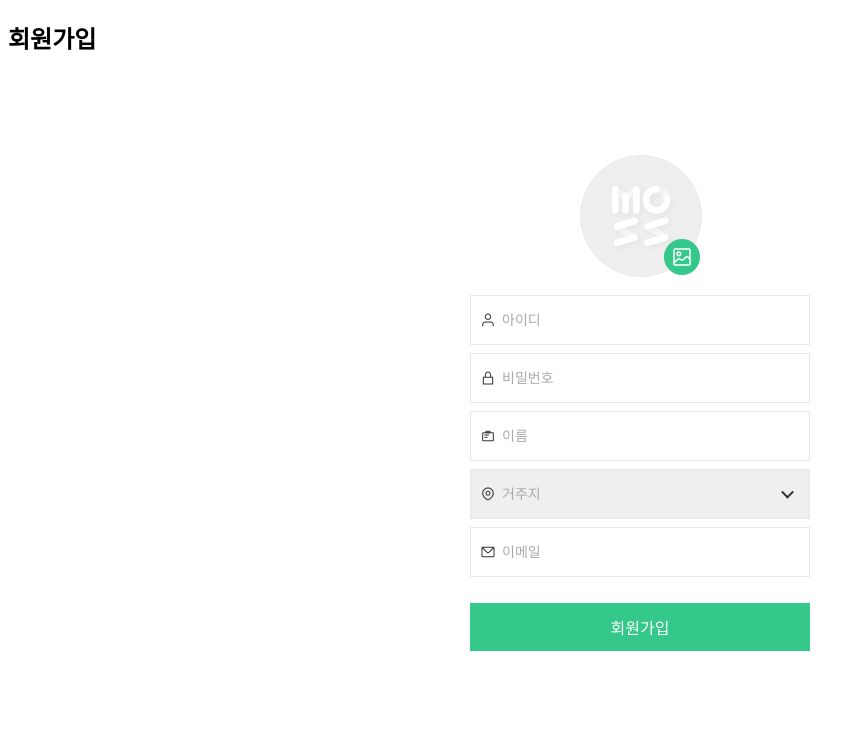
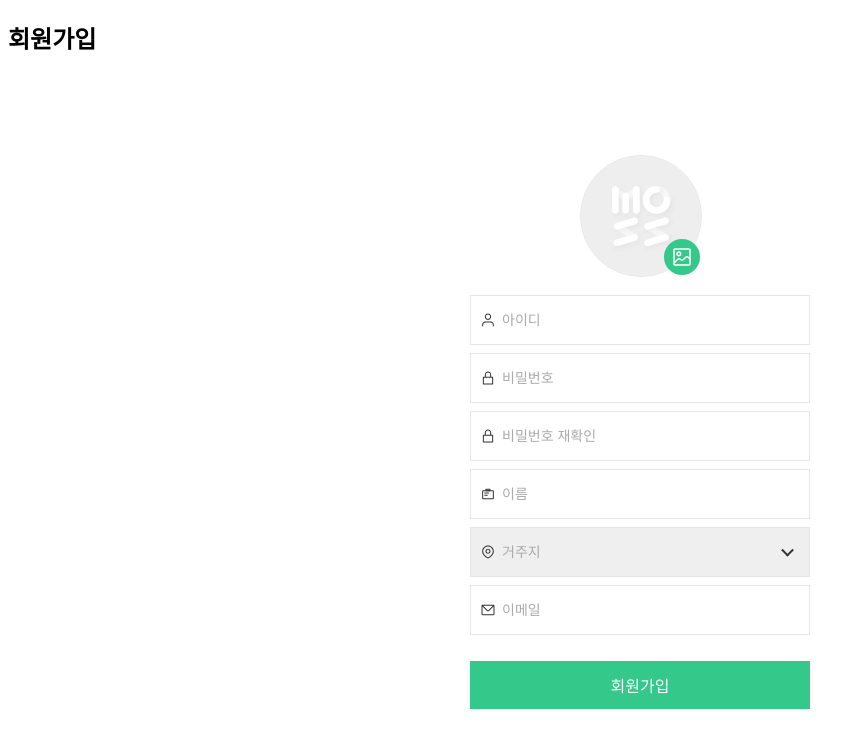
Before and after one commit to IRONDESK/moss, a Next.js app in the folder client/: page /join in a window 1280 px wide. Shown: the top 748 px of the page, without its empty margins (0-864 px from the left). Built offline with nearby package versions, Linux system fonts and the light colour scheme.

Commit message:
⚡비밀번호 재확인

```diff
--- a/client/src/components/Join/Join.tsx
+++ b/client/src/components/Join/Join.tsx
@@ -1,25 +1,29 @@
 import { joinUser } from '../../lib/auth';
 import styled from '@emotion/styled';
 import { COLOR } from '../../constants';
-import React, { useState } from 'react';
+import React, { useEffect, useState } from 'react';
 import { FileUpload } from './FileUpload';
 import { useRouter } from 'next/router';
+import axios from 'axios';
 
 export const JoinPage = () => {
   // const [id, setId] = useState('');
   const [userId, setUserId] = useState('');
   const [password, setPassword] = useState('');
+  const [password2, setPassword2] = useState('');
   const [name, setName] = useState('');
   const [email, setEmail] = useState('');
   const [location, setLocation] = useState('xx');
 
   const [isId, setIsId] = useState(false);
   const [isPassword, setIsPassword] = useState(false);
+  const [isPassword2, setIsPassword2] = useState(false);
   const [isName, setIsName] = useState(false);
   const [isEmail, setIsEmail] = useState(false);
 
   const [idMessage, setIdMessage] = useState('');
   const [passwordMessage, setPasswordMessage] = useState('');
+  const [pwConfirm, setPwConfirm] = useState('');
   const [nameMessage, setNameMessage] = useState('');
   const [emailMessage, setEmailMessage] = useState('');
 
@@ -47,6 +51,15 @@ export const JoinPage = () => {
         setIsPassword(false);
       } else {
         setIsPassword(true);
+      }
+      //비밀번호 일치여부 확인
+    } else if (name === 'password2') {
+      setPassword2(value);
+      if (password !== password2) {
+        setPwConfirm('비밀번호가 일치하지 않습니다!');
+        setIsPassword2(false);
+      } else {
+        setIsPassword2(true);
       }
     } else if (name === 'name') {
       setName(value);
@@ -84,13 +97,23 @@ export const JoinPage = () => {
     }
   };
   const router = useRouter();
+  const [data, setData] = useState('');
   const handleSubmit = async (event) => {
     event.preventDefault();
-    joinUser(userId, password, name, email, location);
+    joinUser(userId, password, password2, name, email, location);
+    axios.get('http://localhost:9000/join').then((response) => {
+      setData(response.data);
+    });
     return router.push('/login');
   };
+  // useEffect(() => {
+  //   axios.get('http://localhost:9000/join').then((response) => {
+  //     setData(response.data);
+  //   });
+  // }, []);
   return (
     <Container>
+      {data}
       <Form method="post" onSubmit={handleSubmit}>
         <FileUpload getIsImage={getIsImage} />
         <Label icon="/images/login.svg">
@@ -117,10 +140,23 @@ export const JoinPage = () => {
             onChange={onChange}
           />
         </Label>
+        <Label icon="/images/lock.svg">
+          <Input
+            name="password2"
+            type="password"
+            placeholder="비밀번호 재확인"
+            value={password2}
+            onChange={onChange}
+          />
+        </Label>
         {password.length > 0 && (
           <Error className={`${isPassword ? 'success' : 'error'}`}>
-            {' '}
             {passwordMessage}
+          </Error>
+        )}
+        {password.length > 0 && (
+          <Error className={`${isPassword2 ? 'success' : 'error'}`}>
+            {pwConfirm}
           </Error>
         )}
         <Label icon="/images/name.svg">
--- a/client/src/lib/auth.js
+++ b/client/src/lib/auth.js
@@ -1,11 +1,23 @@
 import axios from 'axios';
 
-export const joinUser = async (userId, password, name, email, location) => {
+export const joinUser = async (
+  userId,
+  password,
+  password2,
+  name,
+  email,
+  location,
+) => {
+  try {
     await axios.post('http://localhost:9000/join', {
       userId,
       password,
+      password2,
       name,
       email,
       location,
     });
+  } catch (error) {
+    console.log(error);
+  }
 };
--- a/client/src/pages/login/index.jsx
+++ b/client/src/pages/login/index.jsx
@@ -1,6 +1,5 @@
 import { useEffect, useState } from 'react';
 import styled from '@emotion/styled';
-import MyPage from '../my-page';
 import { LoginForm } from '../../components/Login/LoginForm';
 
 export default function LoginApp() {
```
Also changed, not shown: 2 other files (tests, documents, lock files or other folders). Lines whose indentation alone changed are shown as unchanged.
